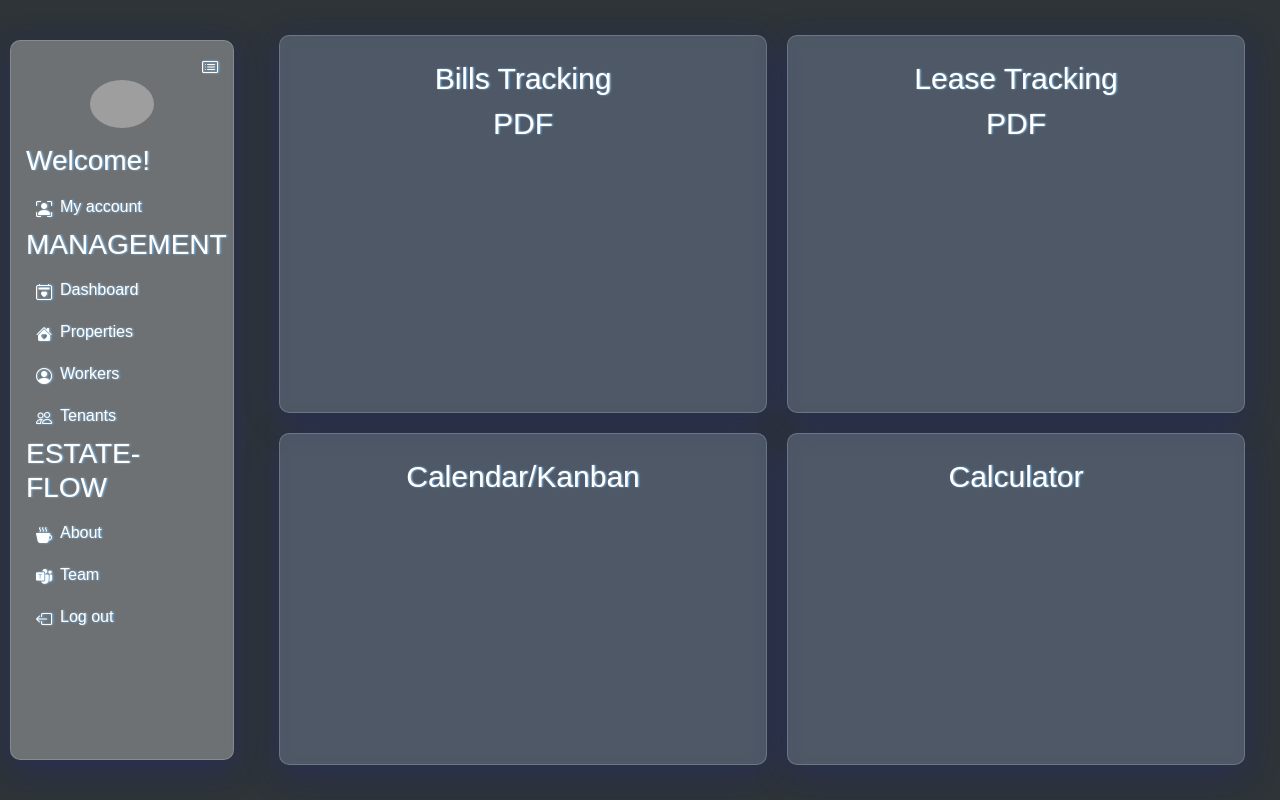
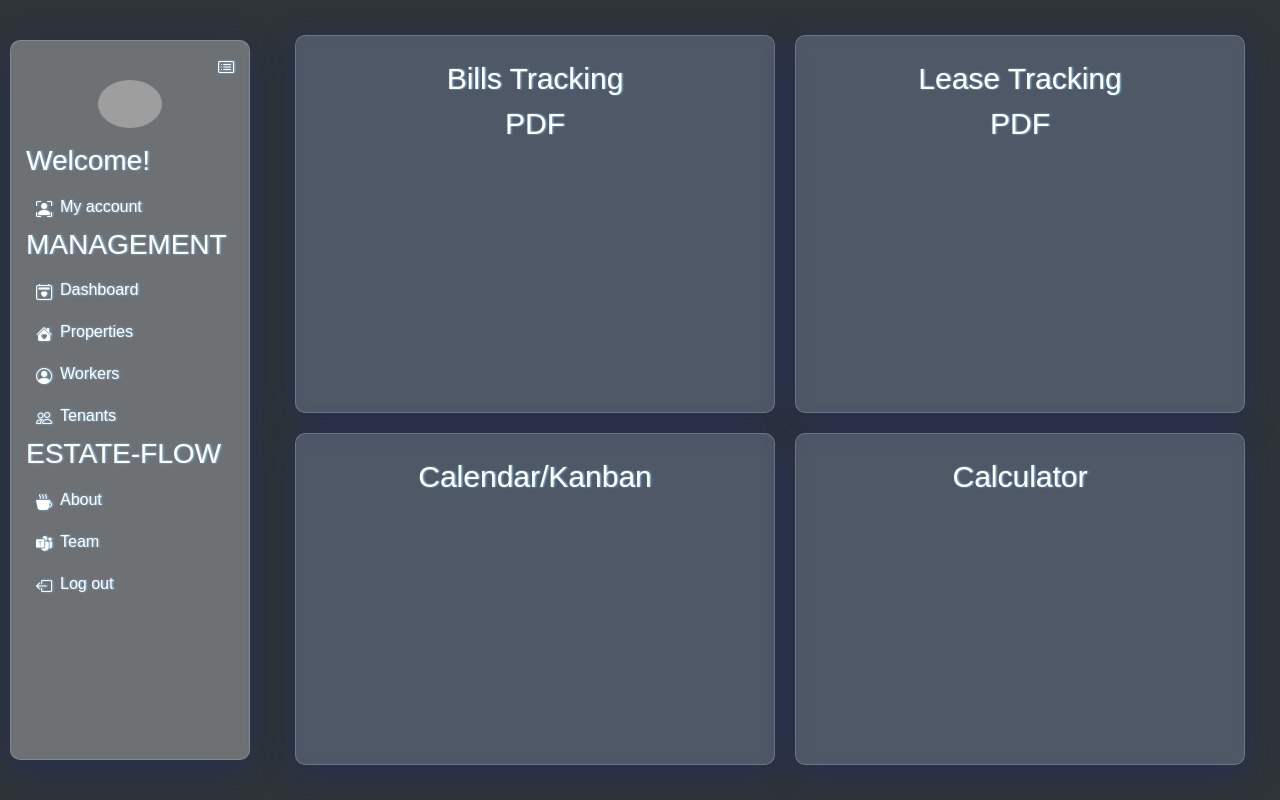
Before and after one commit to ryanzhxu/estate-flow, a React (Create React App) app in the folder frontend/: page / in a window 1280 px wide. Built offline with nearby package versions, Linux system fonts and the light colour scheme; grey boxes are pictures that could not be loaded.

Commit message:
extended sidebar width

```diff
--- a/frontend/src/App.css
+++ b/frontend/src/App.css
@@ -40,7 +40,7 @@
 
 .sidebar {
   display: flex;
-  width: 14rem;
+  width: 15rem;
   height: 90%;
   flex-direction: column;
   padding: 15px;
```
